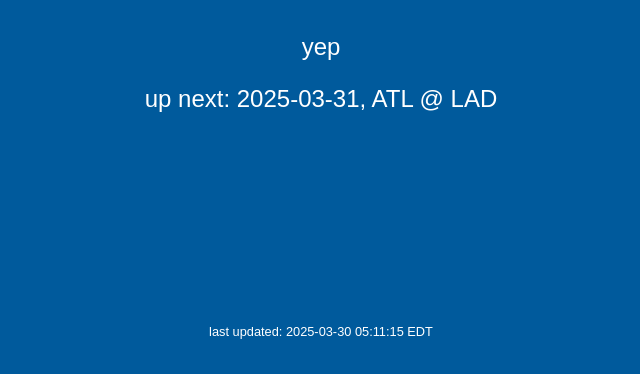
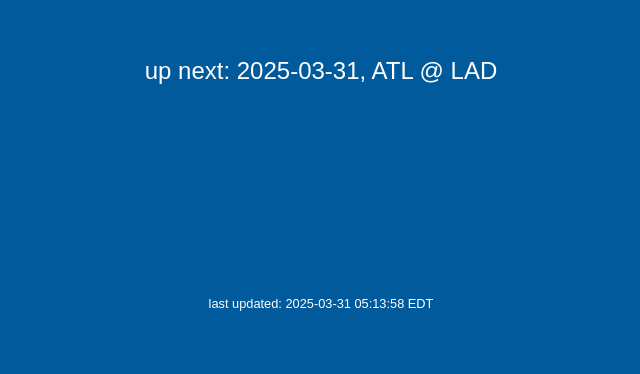
Before and after one commit to jonathanharper3/did-the-dodgers-win, a plain HTML site: page index.html in a window 1280 px wide. Shown: the part 110-484 px from the top of the page, without its empty margins (319-959 px from the left). Drawn offline with Linux system fonts and the light colour scheme.

Commit message:
Auto-update did the dodgers win

```diff
--- a/index.html
+++ b/index.html
@@ -55,12 +55,12 @@
 <body>
     <div class="container">
         <h1>did the dodgers win?</h1>
-        <p>yep</p>
+        <p></p>
         <p>up next: 2025-03-31, ATL @ LAD</p>
         <div class="spacer"></div>
         <div class="spacer"></div>
         <div class="spacer"></div>
-        <p class="small-text">last updated: 2025-03-30 05:11:15 EDT</p>
+        <p class="small-text">last updated: 2025-03-31 05:13:58 EDT</p>
     </div>
 </body>
 </html>
```
